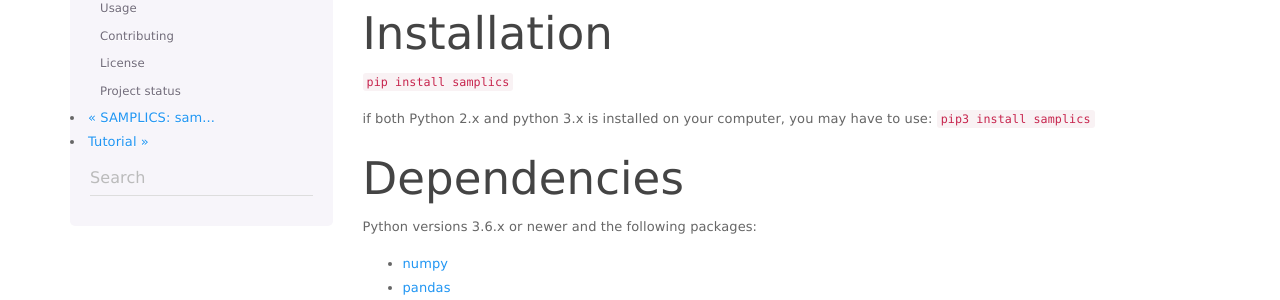
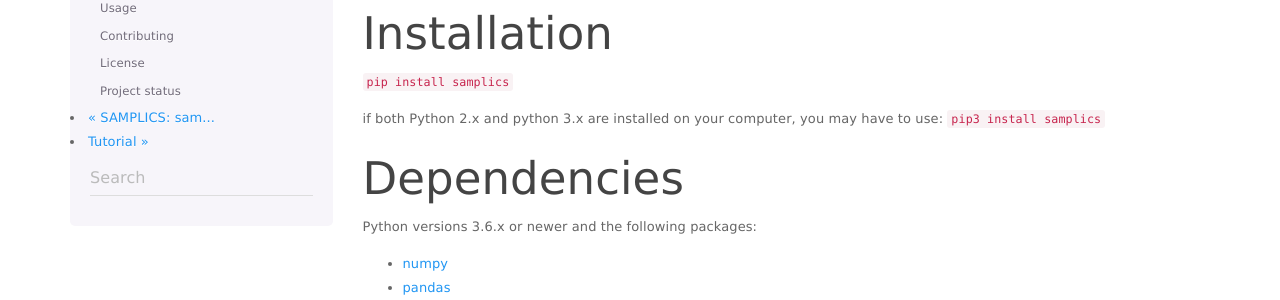
Before and after one commit to samplics-org/samplics, a Sphinx documentation site: the page built from docs/source/gettingstarted.rst, in a window 1280 px wide and 900 px high. Shown: the part 194-494 px from the top of the window. Built offline with Sphinx 7.4.7, drawn with Linux system fonts in a browser that asks for light colours.

Commit message:
edits to docs

```diff
--- a/README.rst
+++ b/README.rst
@@ -16,8 +16,7 @@ Installation
 ------------
 ``pip install samplics``
 
-if both Python 2.x and python 3.x is installed on your computer,
-you may have to use: ``pip3 install samplics``
+if both Python 2.x and python 3.x are installed on your computer, you may have to use: ``pip3 install samplics``
 
 Dependencies
 ------------
--- a/docs/source/gettingstarted.rst
+++ b/docs/source/gettingstarted.rst
@@ -9,8 +9,7 @@ Installation
 ============
 ``pip install samplics``
 
-if both Python 2.x and python 3.x is installed on your computer,
-you may have to use: ``pip3 install samplics``
+if both Python 2.x and python 3.x are installed on your computer, you may have to use: ``pip3 install samplics``
 
 Dependencies
 ============
```
